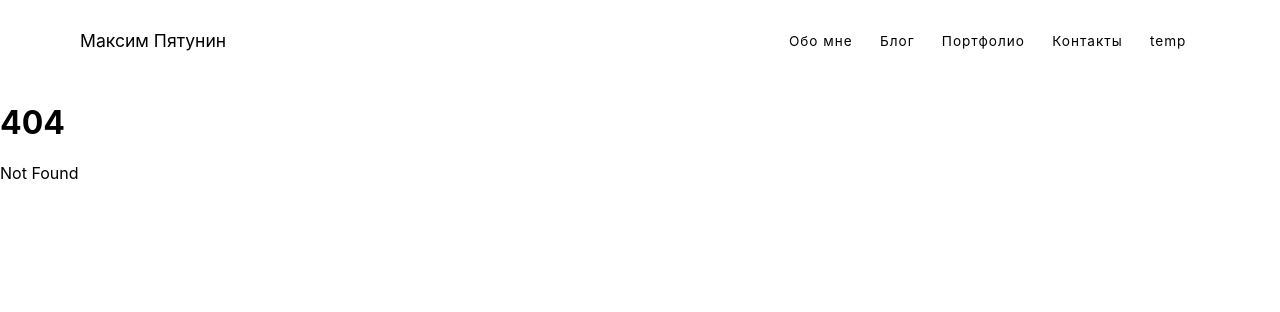
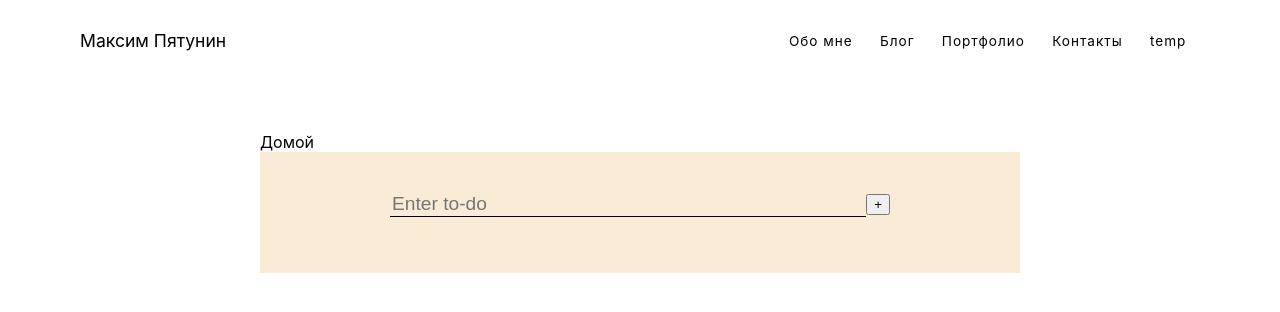
Before and after one commit to fxckker/svelte-test, a SvelteKit app: page /project/apps/1 in a window 1280 px wide. Before the commit this address had no page. Shown: the top 312 px of the page. Built offline with nearby package versions, Linux system fonts and the light colour scheme.

Commit message:
add project

```diff
--- /dev/null
+++ b/src/routes/project/+layout.svelte
@@ -0,0 +1,3 @@
+<div class="container">
+    <slot />
+</div>
--- a/src/routes/project/+page.svelte
+++ b/src/routes/project/+page.svelte
@@ -1,3 +1,47 @@
-<h1>Портфолио</h1>
+<svelte:head>
+    <title>Портфолио</title>
+</svelte:head>
 
-todo...
+<div class="container">
+    <h1>Мои проекты</h1>
+    <div class="apps">
+        {#each routes as page}
+            <div class="app">
+                <h2>{page.title}</h2>
+                <p>{page.body}</p>
+                <p class ="readmore"></p>
+                <a class="link" href={`/project/apps/${page.id}`}>
+                    Читать далее
+                </a>
+            </div>
+        {/each}
+    </div>
+</div>
+
+<script>
+    import { routes } from './routes.js';
+</script>
+
+<style>
+    .container{
+        margin: 50px auto;
+        max-width: 800px;
+        padding: 0 20px;
+    }
+
+    .apps{
+        display: grid;
+        grid-template-columns: 1fr 1fr;
+        grid-gap: 20px;
+    }
+
+    .app{
+        border: 1px solid #ddd;
+        padding: 10px;
+        box-shadow: 0 0 10px #eee;
+    }
+
+    .link{
+        color:rgb(10,10,139);
+    }
+</style>
--- /dev/null
+++ b/src/routes/project/apps/1/+layout.svelte
@@ -0,0 +1,12 @@
+<div class="container">
+    <a href="/project">Домой</a>
+    <slot/>
+</div>
+
+<style>
+    .container{
+        margin: 50px auto;
+        max-width: 800px;
+        padding: 0 20px;
+    }
+</style>
--- /dev/null
+++ b/src/routes/project/apps/1/+page.svelte
@@ -0,0 +1,53 @@
+<main>
+    <form on:submit|preventDefault={add}>
+        <input bind:value={newItem} placeholder="Enter to-do" />
+        <button class="add-todo" on:click={add}><span>+</span></button>
+    </form>
+</main>
+<script>
+    let newItem ='';
+    let todoList=[];
+    function add(){
+        if (newItem !=='') {
+            todoList=[
+                ...todoList,
+                {
+                    task: newItem,
+                    completed: false,
+                },
+            ];
+            newItem ='';
+        }
+    }
+</script>
+<style>
+    main{
+        display: flex;
+        flex-direction: column;
+        align-items: center;
+        min-height: 100%;
+        padding: 5vmin;
+        box-sizing: border-box;
+        background: antiquewhite;
+    }
+
+    form{
+        width: 100%;
+        max-width: 500px;
+        display: flex;
+        align-items: center;
+        margin-bottom: 1rem;
+    }
+
+    input{
+        flex-grow: 1;
+        width: 0;
+        border: none;
+        border-bottom: 1px solid black;
+        background: transparent;
+        box-shadow: none;
+        font-size: 1.2rem;
+        margin: 0;
+        outline: none;
+    }
+</style>
--- /dev/null
+++ b/src/routes/project/routes.js
@@ -0,0 +1,7 @@
+export const routes = [
+    {
+        id: 1,
+        title: 'TODO',
+        body: 'Простое и удобное приложение для организации задач. С его помощью вы можете легко создавать, отслеживать и завершать свои ежедневные задачи.',
+    },
+];
```
Also changed, not shown: src/routes/blog/routes.js (line endings or trailing spaces).
